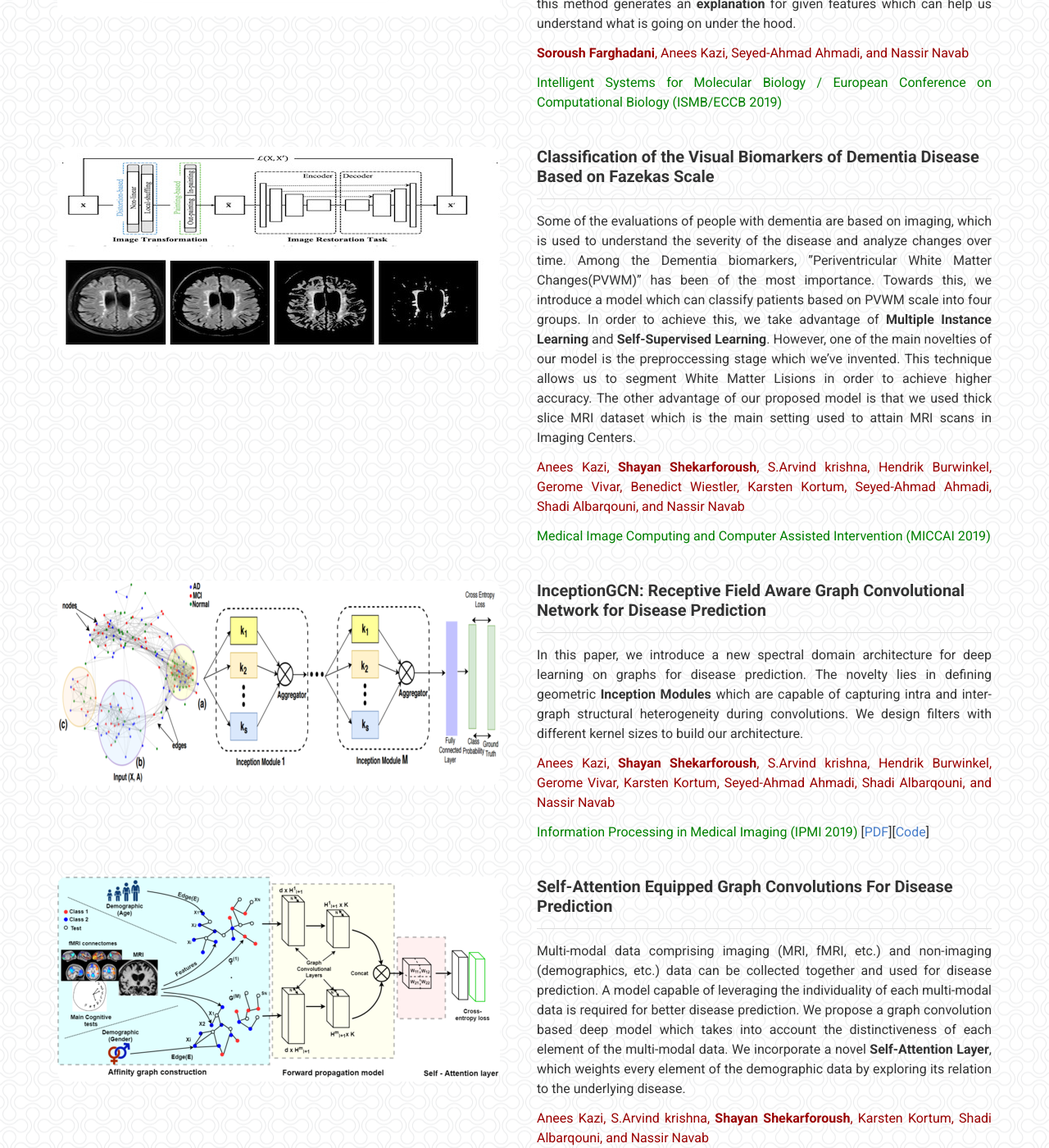
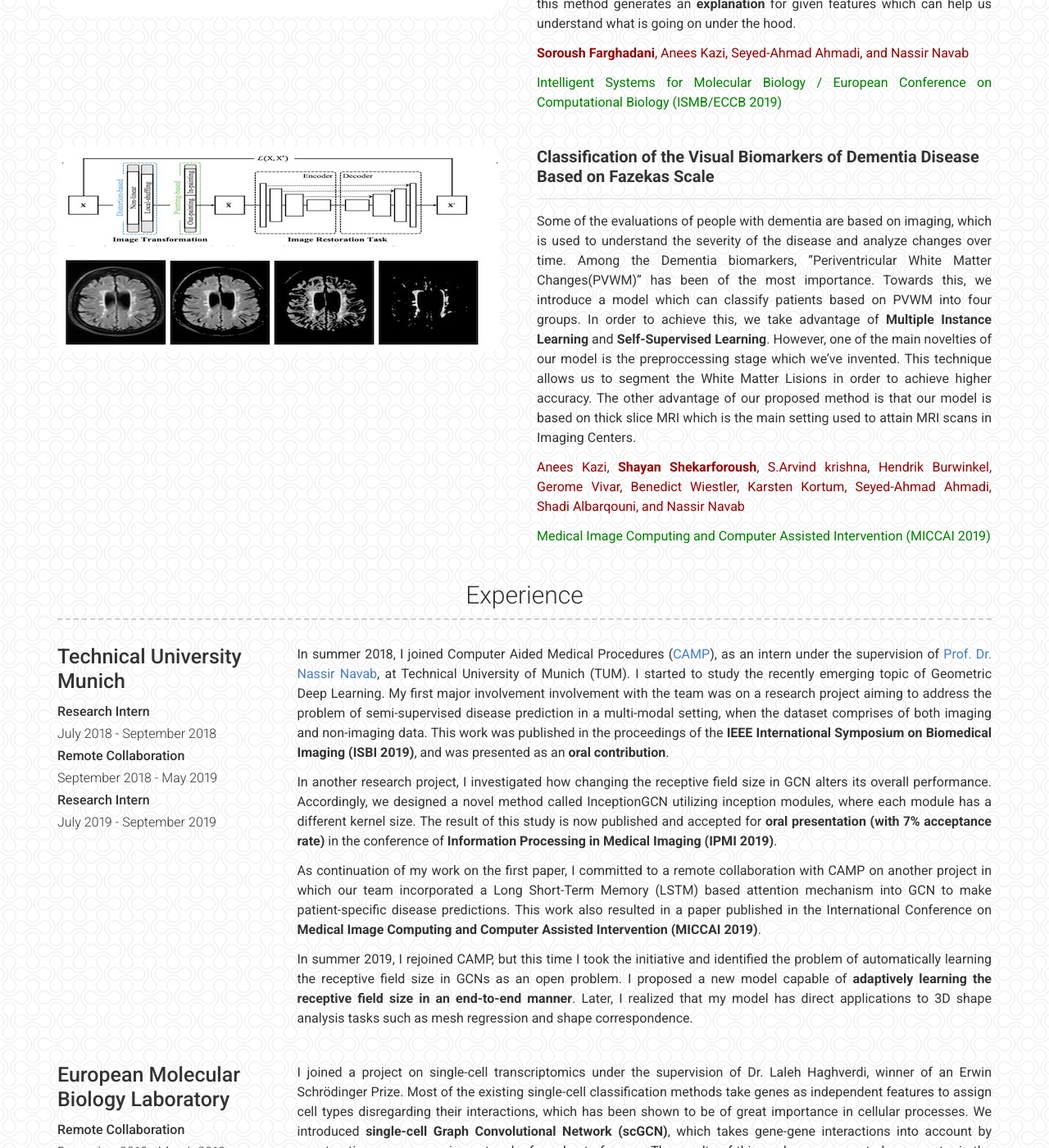
Before and after one commit to sfch1999/sfch1999.github.io, a Jekyll site: the page built from index.md, in a window 1280 px wide and 1400 px high, scrolled down 855 px. Shown: the whole window at 82% size. Built offline with Jekyll 4.4.1, drawn with Linux system fonts in a browser that asks for light colours; a style sheet for code colours, icons or effects is not loaded; some of the changed text lies outside the part shown.

Commit message:
about me

```diff
--- a/_data/projects.yml
+++ b/_data/projects.yml
@@ -24,49 +24,13 @@
 
     Some of the evaluations of people with dementia are based on imaging, which is used to understand the severity of the disease and analyze changes over time.
     Among the Dementia biomarkers, ”Periventricular White Matter Changes(PVWM)” has been of the most importance.
-    Towards this, we introduce a model which can classify patients based on PVWM scale into four groups.
+    Towards this, we introduce a model which can classify patients based on PVWM into four groups.
     In order to achieve this, we take advantage of **Multiple Instance Learning** and **Self-Supervised Learning**. However, one of
-    the main novelties of our model is the preproccessing stage which we've invented. This technique allows us to segment White Matter Lisions
+    the main novelties of our model is the preproccessing stage which we've invented. This technique allows us to segment the White Matter Lisions
     in order to achieve higher accuracy.
-    The other advantage of our proposed model is that we used thick slice MRI dataset which is the main setting used to attain MRI scans in Imaging Centers.
+    The other advantage of our proposed method is that our model is based on thick slice MRI which is the main setting used to attain MRI scans in Imaging Centers.
 
     <span style="color:#900"> Anees Kazi, **Shayan Shekarforoush**, S.Arvind krishna, Hendrik Burwinkel, Gerome Vivar, Benedict Wiestler, Karsten Kortum,
     Seyed-Ahmad Ahmadi, Shadi Albarqouni, and Nassir Navab </span>
 
     <span style="color:green"> Medical Image Computing and Computer Assisted Intervention (MICCAI 2019) </span>
-
-- name: InceptionGCN
-  image: images/Inception_method.png
-  description: | # this will include new lines to allow paragraphs
-    ## **InceptionGCN: Receptive Field Aware Graph Convolutional Network for Disease Prediction**
-
-    ---
-
-    In this paper, we introduce a new spectral domain architecture for deep learning on graphs for disease prediction.
-    The novelty lies in defining geometric **Inception Modules** which are capable of capturing intra and inter-graph structural heterogeneity during convolutions.
-    We design filters with different kernel sizes to build our architecture.
-
-    <span style="color:#900"> Anees Kazi, **Shayan Shekarforoush**, S.Arvind krishna, Hendrik Burwinkel, Gerome Vivar, Karsten Kortum,
-    Seyed-Ahmad Ahmadi, Shadi Albarqouni, and Nassir Navab </span>
-
-    <span style="color:green"> Information Processing in Medical Imaging (IPMI 2019) </span>
-    [[PDF](https://arxiv.org/pdf/1903.04233.pdf)][[Code](https://github.com/shekshaa/InceptionGCN)]
-
-- name: ParallelGCN
-  image: images/ISBI_method.png
-  description: |
-    ## **Self-Attention Equipped Graph Convolutions For Disease Prediction**
-
-    ---
-
-    Multi-modal data comprising imaging (MRI, fMRI, etc.) and non-imaging (demographics, etc.) data can be collected together and used for disease prediction.
-    A model capable of leveraging the individuality of each multi-modal data is required for better disease prediction.
-    We propose a graph convolution based deep model which takes into account the distinctiveness of each element of the multi-modal data.
-    We incorporate a novel **Self-Attention Layer**, which weights every element of the demographic data
-    by exploring its relation to the underlying disease.
-
-    <span style="color:#900"> Anees Kazi, S.Arvind krishna, **Shayan Shekarforoush**, Karsten Kortum,
-    Shadi Albarqouni, and Nassir Navab </span>
-
-    <span style="color:green"> IEEE International Symposium on Biomedical Imaging (ISBI 2019) </span>
-    [[PDF](https://arxiv.org/pdf/1812.09954.pdf)]
```
